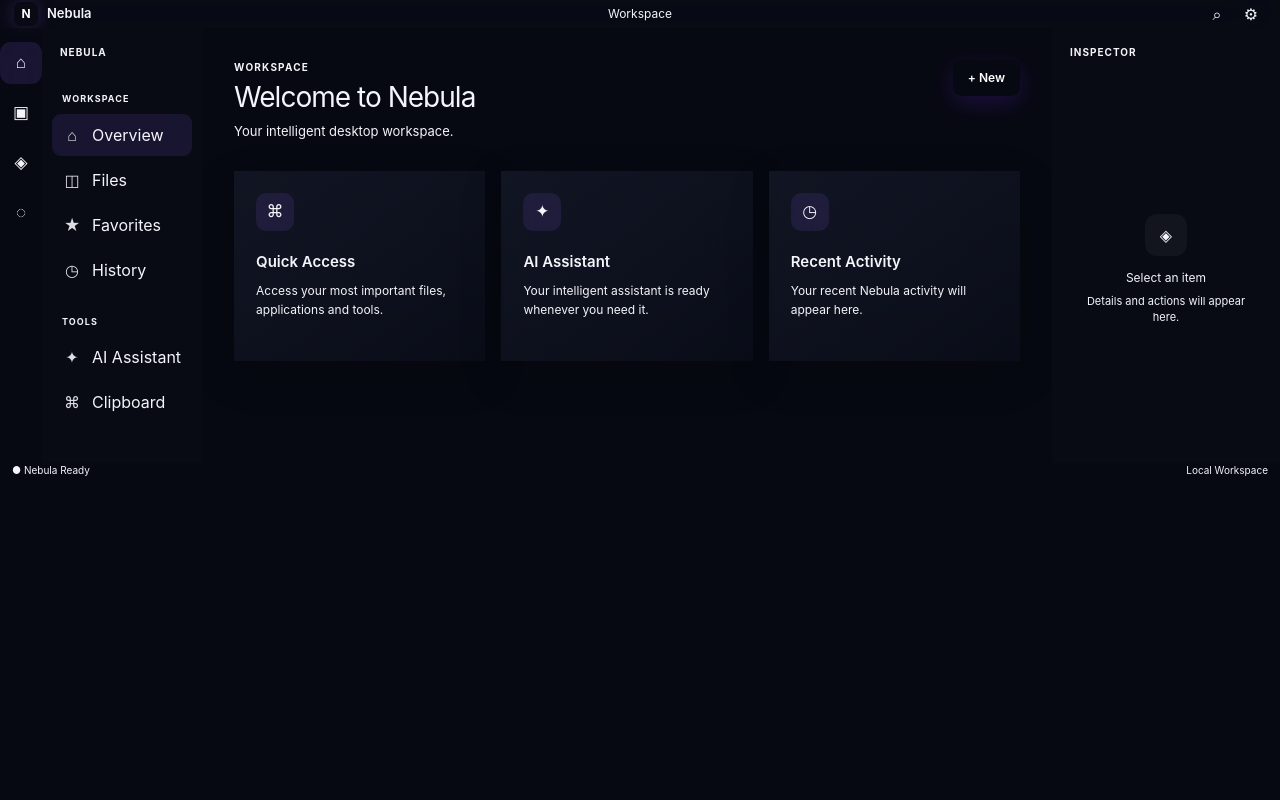
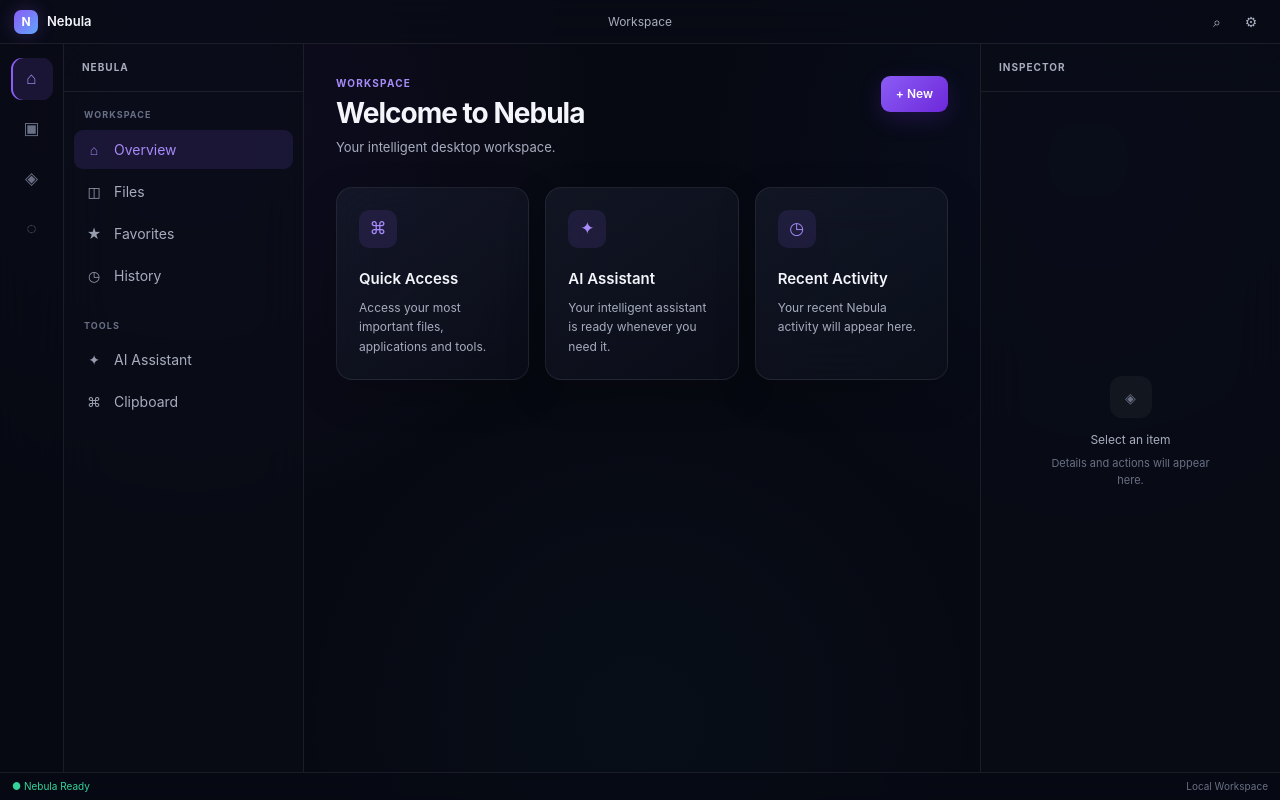
Before and after one commit to Divyansh-hooda/ui-part, a React (Vite) app: page / in a window 1280 px wide. Built offline with nearby package versions, Linux system fonts and the light colour scheme.

Commit message:
modified:   src/index.css

```diff
--- a/src/index.css
+++ b/src/index.css
@@ -1,19 +1,63 @@
-@import "tailwindcss";
-@import "tw-animate-css";
+:root {
+  /* =========================================================
+     Nebula Colors
+     ========================================================= */
 
-@theme {
-  --font-sans:
-    -apple-system,
-    BlinkMacSystemFont,
-    "SF Pro Display",
-    "SF Pro Text",
-    "Helvetica Neue",
-    Arial,
-    sans-serif;
-}
+  --nebula-bg: #070912;
+  --nebula-bg-secondary: #0b0e18;
 
-:root {
-  font-family:
+  --nebula-surface: rgba(17, 21, 34, 0.72);
+  --nebula-surface-light: rgba(25, 30, 47, 0.72);
+  --nebula-surface-hover: rgba(32, 38, 58, 0.78);
+
+  --nebula-border: rgba(255, 255, 255, 0.075);
+  --nebula-border-light: rgba(255, 255, 255, 0.12);
+
+  --nebula-text: #f4f5fa;
+  --nebula-text-secondary: #a7adbf;
+  --nebula-text-muted: #697086;
+
+  --nebula-purple: #8b5cf6;
+  --nebula-purple-light: #a78bfa;
+  --nebula-purple-dark: #6d28d9;
+
+  --nebula-blue: #60a5fa;
+  --nebula-cyan: #22d3ee;
+
+  --nebula-success: #34d399;
+  --nebula-warning: #fbbf24;
+  --nebula-error: #fb7185;
+
+
+  /* =========================================================
+     Glass
+     ========================================================= */
+
+  --glass-background: rgba(13, 17, 29, 0.72);
+
+  --glass-border: rgba(255, 255, 255, 0.08);
+
+  --glass-shadow:
+    0 8px 32px rgba(0, 0, 0, 0.28);
+
+  --glass-blur: 24px;
+
+
+  /* =========================================================
+     Radius
+     ========================================================= */
+
+  --radius-small: 8px;
+  --radius-medium: 12px;
+  --radius-large: 16px;
+  --radius-xl: 20px;
+
+
+  /* =========================================================
+     Typography
+     ========================================================= */
+
+  --font-ui:
     -apple-system,
     BlinkMacSystemFont,
     "SF Pro Display",
@@ -22,15 +66,35 @@
     Arial,
     sans-serif;
 
-  color-scheme: dark;
-  background: #070912;
-  color: #f4f5fa;
 
-  font-synthesis: none;
-  text-rendering: optimizeLegibility;
-  -webkit-font-smoothing: antialiased;
-  -moz-osx-font-smoothing: grayscale;
+  /* =========================================================
+     Spacing
+     ========================================================= */
+
+  --space-1: 4px;
+  --space-2: 8px;
+  --space-3: 12px;
+  --space-4: 16px;
+  --space-5: 20px;
+  --space-6: 24px;
+  --space-8: 32px;
+
+
+  /* =========================================================
+     Window
+     ========================================================= */
+
+  --titlebar-height: 44px;
+  --statusbar-height: 28px;
+  --activitybar-width: 64px;
+  --sidebar-width: 240px;
+  --inspector-width: 300px;
 }
+
+
+/* =========================================================
+   Reset
+   ========================================================= */
 
 * {
   box-sizing: border-box;
@@ -45,6 +109,123 @@
   padding: 0;
 }
 
+
+/* =========================================================
+   Global Body
+   ========================================================= */
+
 body {
+  background: var(--nebula-bg);
+  color: var(--nebula-text);
+
+  font-family: var(--font-ui);
+
+  font-size: 14px;
+  line-height: 1.5;
+
   overflow: hidden;
+
+  -webkit-font-smoothing: antialiased;
+  -moz-osx-font-smoothing: grayscale;
 }
+
+
+/* =========================================================
+   Selection
+   ========================================================= */
+
+::selection {
+  background: rgba(139, 92, 246, 0.35);
+  color: white;
+}
+
+
+/* =========================================================
+   Scrollbars
+   ========================================================= */
+
+::-webkit-scrollbar {
+  width: 8px;
+  height: 8px;
+}
+
+::-webkit-scrollbar-track {
+  background: transparent;
+}
+
+::-webkit-scrollbar-thumb {
+  background: rgba(255, 255, 255, 0.1);
+  border-radius: 999px;
+}
+
+::-webkit-scrollbar-thumb:hover {
+  background: rgba(255, 255, 255, 0.16);
+}
+
+
+/* =========================================================
+   Glass Utility
+   ========================================================= */
+
+.glass {
+  background: var(--glass-background);
+
+  border: 1px solid var(--glass-border);
+
+  backdrop-filter: blur(var(--glass-blur));
+  -webkit-backdrop-filter: blur(var(--glass-blur));
+
+  box-shadow: var(--glass-shadow);
+}
+
+
+/* =========================================================
+   Nebula Background
+   ========================================================= */
+
+.nebula-background {
+  position: fixed;
+  inset: 0;
+
+  overflow: hidden;
+
+  background:
+    radial-gradient(
+      circle at 15% 15%,
+      rgba(124, 58, 237, 0.12),
+      transparent 32%
+    ),
+    radial-gradient(
+      circle at 85% 20%,
+      rgba(37, 99, 235, 0.10),
+      transparent 30%
+    ),
+    radial-gradient(
+      circle at 50% 90%,
+      rgba(6, 182, 212, 0.06),
+      transparent 35%
+    ),
+    var(--nebula-bg);
+}
+
+
+/* =========================================================
+   Utility
+   ========================================================= */
+
+button,
+input,
+textarea {
+  font: inherit;
+}
+
+button {
+  border: 0;
+}
+
+button:focus-visible,
+input:focus-visible,
+textarea:focus-visible {
+  outline: 2px solid rgba(139, 92, 246, 0.65);
+  outline-offset: 2px;
+}
```
